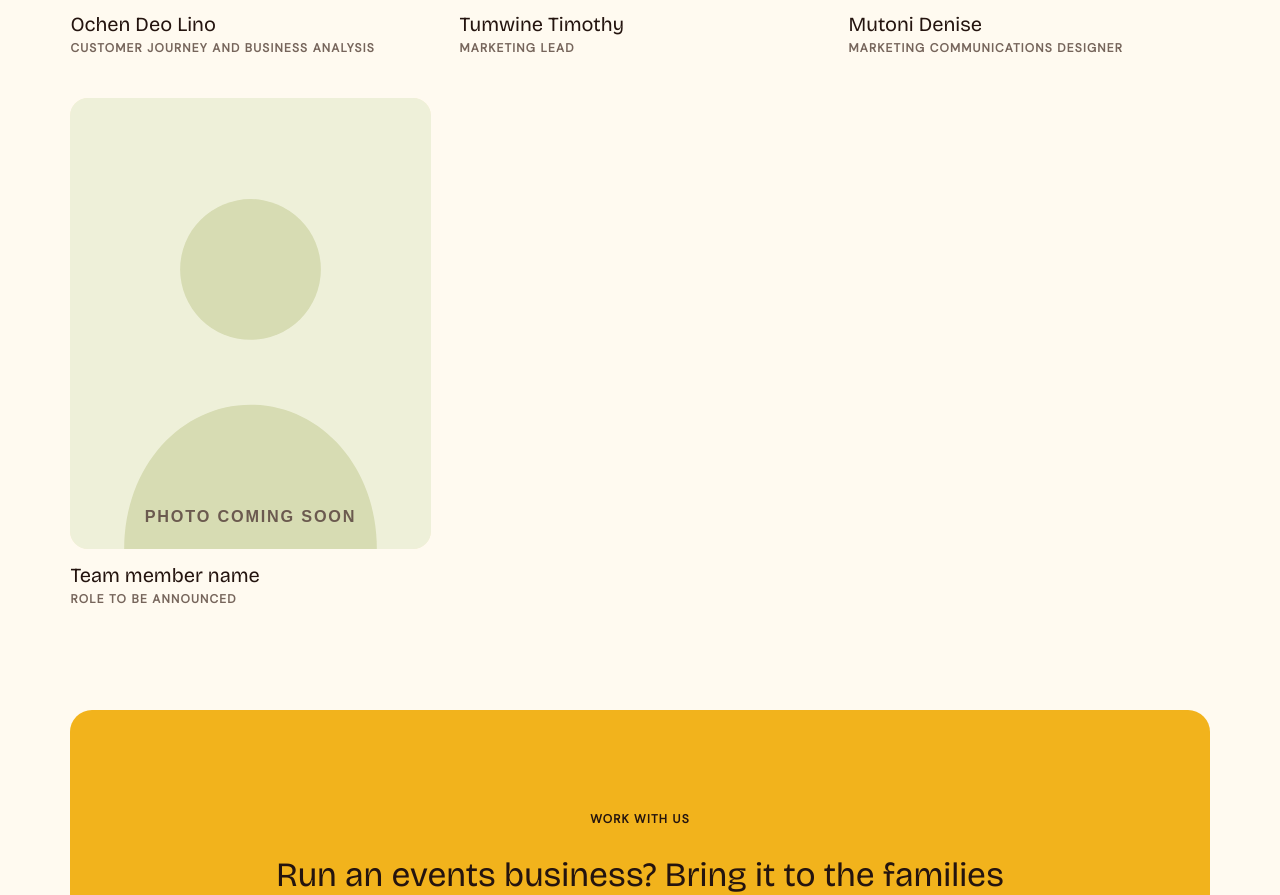
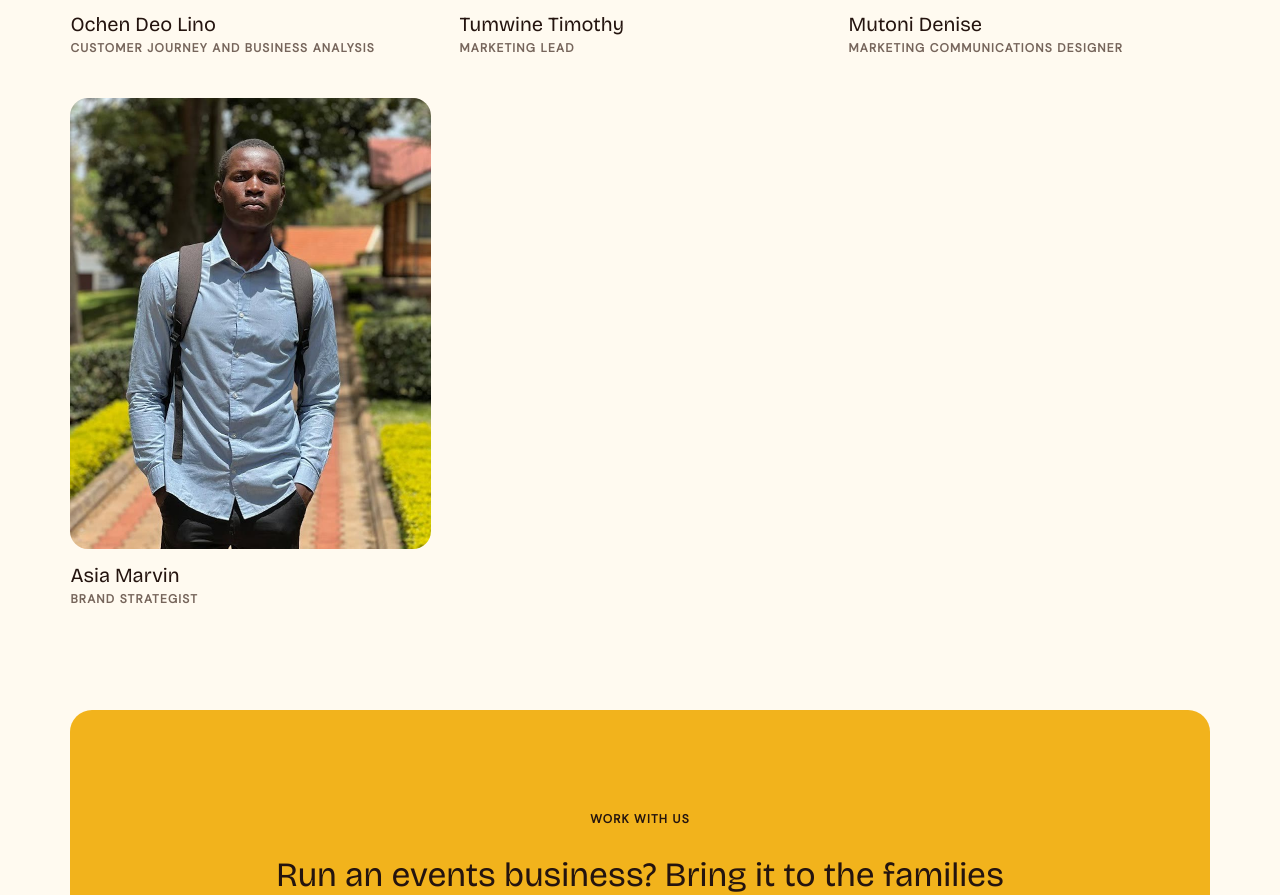
Before and after one commit to marthaea/celebrate-front, a React (Vite) app in the folder site/: page /team in a window 1280 px wide. Shown: the part 1893-2788 px from the top of the page. Built offline with nearby package versions, Linux system fonts and the light colour scheme.

Commit message:
Adding the final team member

```diff
--- a/site/src/team.js
+++ b/site/src/team.js
@@ -5,7 +5,6 @@
  * and set `photo` to its path. Until then `photo` is that card's "Photo coming soon" picture,
  * /team/member-<number>.svg, each tinted to match its card.
  * `bio` is optional: one or two short sentences shown on /team.
- * A line still reading "Team member name" is a placeholder for someone whose details we do not have yet.
  */
 const soon = (number) => `/team/member-${number}.svg`;
 
@@ -19,7 +18,7 @@ export const TEAM = [
   { name: "Ochen Deo Lino", role: "Customer Journey and Business Analysis", photo: "/team/ochen-deo-lino.jpg" },
   { name: "Tumwine Timothy", role: "Marketing Lead", photo: "/team/tumwine-timothy.jpg" },
   { name: "Mutoni Denise", role: "Marketing Communications Designer", photo: soon(9) },
-  { name: "Team member name", role: "Role to be announced", photo: soon(10) },
+  { name: "Asia Marvin", role: "Brand Strategist", photo: "/team/asia-marvin.jpg" },
 ];
 
 /** True while a card still shows a "Photo coming soon" picture. */
```
Also changed, not shown: WhatsApp Image 2026-11-21 at 4.18.44 PM.jpeg (added), site/public/team/asia-marvin.jpg (added).
